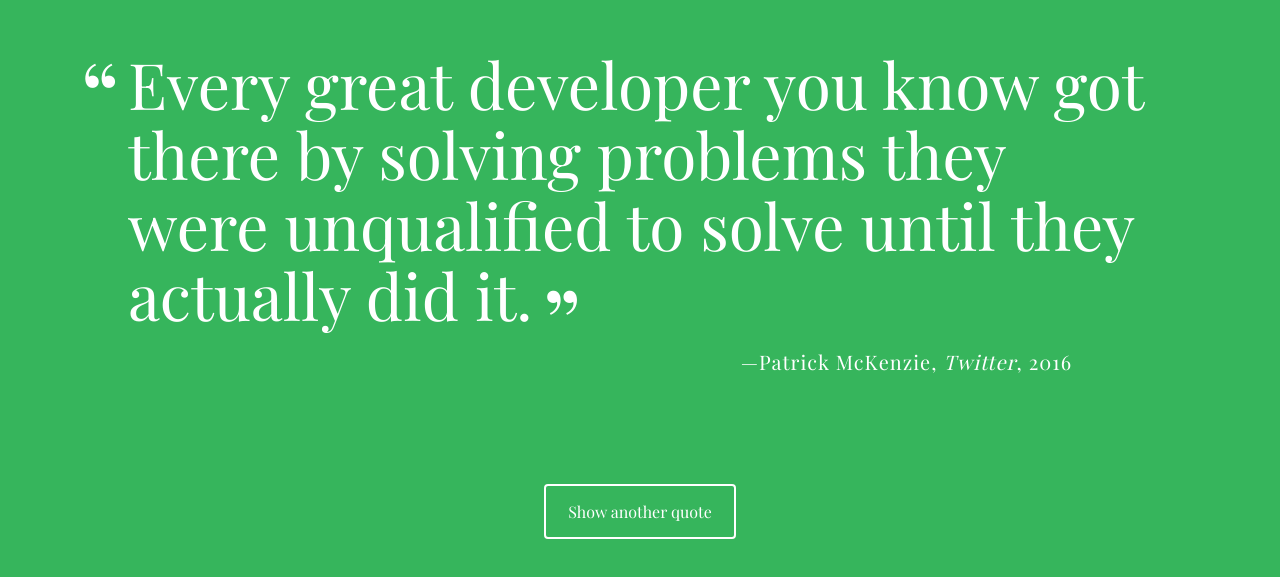
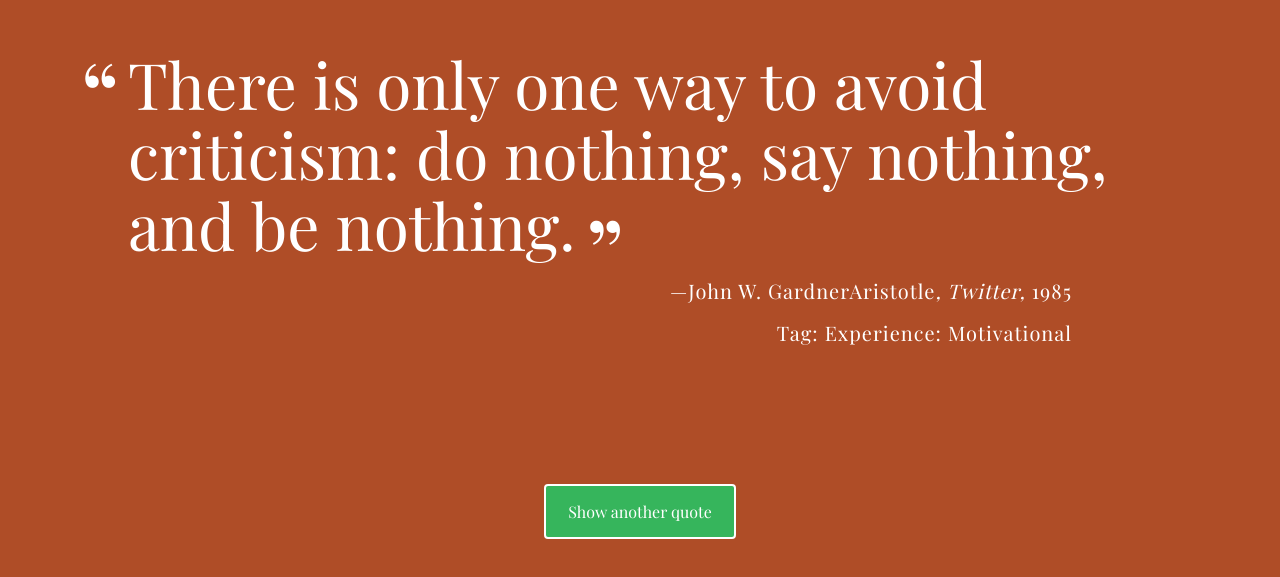
Before and after one commit to yone920/My_1st_Tech_Degree_Project, a plain HTML site: page index.html in a window 1280 px wide. Shown: the part 111-688 px from the top of the page. Drawn offline with nearby package versions, Linux system fonts and the light colour scheme; a web font is replaced by a local one.

Commit message:
Random qoute generator function added to the js file

```diff
--- a/css/styles.css
+++ b/css/styles.css
@@ -50,8 +50,31 @@ body {
   margin-right: 4em;
 }
 
+.tags {
+  font-size: 1.25rem;;
+  letter-spacing: 0.05em;
+  line-height: 1.1;
+  text-align: right;
+  margin-right: 4em;
+}
+
 .source:before {
   content: "—";
+}
+
+.source2 {
+
+    font-size: 1.25rem;;
+    letter-spacing: 0.05em;
+    line-height: 1.1;
+}
+
+.source3 {
+  font-size: 1.25rem;;
+  letter-spacing: 0.05em;
+  line-height: 1.1;
+  text-align: right;
+
 }
 
 .citation {
@@ -59,12 +82,12 @@ body {
 }
 
 .citation:before {
-  content: ", ";
+  content: "";
   font-style: normal;
 }
 
 .year:before {
-  content: ", ";
+  content: " ";
   font-style: normal;
 }
 
--- a/index.html
+++ b/index.html
@@ -10,8 +10,9 @@
 <body>
   <div class="container">
     <div id="quote-box">
-      <p class="quote">Every great developer you know got there by solving problems they were unqualified to solve until they actually did it.</p>
-      <p class="source">Patrick McKenzie<span class="citation">Twitter</span><span class="year">2016</span></p>
+      <p class="quote"></p>
+      <p class="source"><span class="source2"></span><span class="citation"></span><span class="citation"></span><span class="year"></span></p>
+        <p class="source3">Tag<span class="tags"></p>
     </div>
     <button id="loadQuote">Show another quote</button>
   </div>
--- a/js/script.js
+++ b/js/script.js
@@ -3,53 +3,105 @@ Treehouse Techdegree:
 FSJS project 1 - A Random Quote Generator
 ******************************************/
 
-// Study guide for this project - https://drive.google.com/file/d/1s5grutGuQFwJcQP8bFwEI69Q8FCkGdDk/view?usp=sharing
-
-
-/***
-  Create the array of quote objects and name it `quotes`.
-  Add at least five quote objects to the `quotes` array.
-  Give each quote object a `quote` and `source` property.
-
-  Recommended:
-    - Add at least one `year` and/or `citation` property to at least one
-      quote object.
-***/
 
 
 
+// This array of objects contain the quotes
 
-/***
-  Create the `getRandomQuote` function to:
-   - generate a random number
-   - use the random number to `return` a random quote object from the
-     `quotes` array.
-***/
+let quotes = [
+    {
+        qoute: 'There is only one way to avoid criticism: do nothing, say nothing, and be nothing.',
+        source: 'Aristotle',
+        tag: 'Motivational'
+    },
+    {
+        qoute: 'Life is the art of drawing without an eraser.',
+        source: 'John W. Gardner',
+        citation: 'Twitter',
+        year: 1985,
+        tag: 'Experience'
+
+    },
+    {
+        qoute: 'There is only one corner of the universe you can be certain of improving, and that\'s your own self.',
+        source: 'Aldous Huxley',
+        citation: 'Brainy Qoute',
+        year: 1992,
+        tag: 'Inspiration'
+    },
+    {
+        qoute: 'Only those who will risk going too far can possibly find out how far one can go.',
+        source: 'T. S. Eliot',
+        tag: 'Life lesson'
+
+    },
+    {
+        qoute: 'Behind every great man is a woman rolling her eyes.',
+        source: 'Jim Carrey',
+        citation: 'Brainy Qoute',
+        tag: 'Funny'
+    }
+
+]
 
 
 
-
-/***
-  Create the `printQuote` function to:
-   - call the `getRandomQuote` function and assign it to a variable.
-   - use the properties of the quote object stored in the variable to
-     create your HTML string.
-   - use conditionals to make sure the optional properties exist before
-     they are added to the HTML string.
-   - set the `innerHTML` of the `quote-box` div to the HTML string.
-***/
+/* This function will generate random numbers between 1 and 5, and use the random swquece to pull one quote from the quotes array at a time whenever the page is refreshed.
+*/
+function getRandomQuote( ) {
+        let random_quote = quotes[Math.floor(Math.random() * quotes.length)];
+        return random_quote;
+}
 
 
 
+// This function will print the random quotes on the page evetytime the page is refreshed
+function printQuote() {
+        let random = getRandomQuote();
 
-/***
-  When the "Show another quote" button is clicked, the event listener
-  below will be triggered, and it will call, or "invoke", the `printQuote`
-  function. So do not make any changes to the line of code below this
-  comment.
-***/
+    if ( random.hasOwnProperty('year') && random.hasOwnProperty('citation')) {
+        document.getElementsByClassName("quote")[0].innerHTML =  random.qoute;
+        document.getElementsByClassName("source2")[0].innerHTML += random.source;
+        document.getElementsByClassName("year")[0].innerHTML += random.year;
+        document.getElementsByClassName("citation")[0].innerHTML += ', ' + random.citation + ',';
+        document.getElementsByClassName("tags")[0].innerHTML += ': ' + random.tag;
+    } else {
+        document.getElementsByClassName("quote")[0].innerHTML = random.qoute;
+        document.getElementsByClassName("source2")[0].innerHTML += random.source;
+        document.getElementsByClassName("tags")[0].innerHTML += ': ' + random.tag;
+    }
+}
+printQuote();
 
+
+
+// This function will change the backroung color eveytime the page is refreshed or 'show another quote' buttom is clicked
+function backgroundColor() {
+    var color;
+    var x = Math.floor(Math.random() * 256);
+    var y = Math.floor(Math.random() * 256);
+    var z = Math.floor(Math.random() * 256);
+        Color = "rgb(";
+        Color += x + ",";
+        Color += y + ",";
+        Color += z;
+        Color += ")";
+    document.body.style.background = Color;
+    }
+backgroundColor();
+
+
+
+// This will apply time interval between qoutes
+var intervalID = window.setInterval(printQuote, 5000);
+var intervalID = window.setInterval(backgroundColor, 5000);
+
+
+
+/* Whenever the show another quote is clicked the event listner will call the printQuote to chnaged the coat and backgroundColor to randomly chage the background color
+*/
 document.getElementById('loadQuote').addEventListener("click", printQuote, false);
+document.getElementById('loadQuote').addEventListener("click", backgroundColor, false);
 
 
 // Remember to delete the comments that came with this file, and replace them with your own code comments.
```
